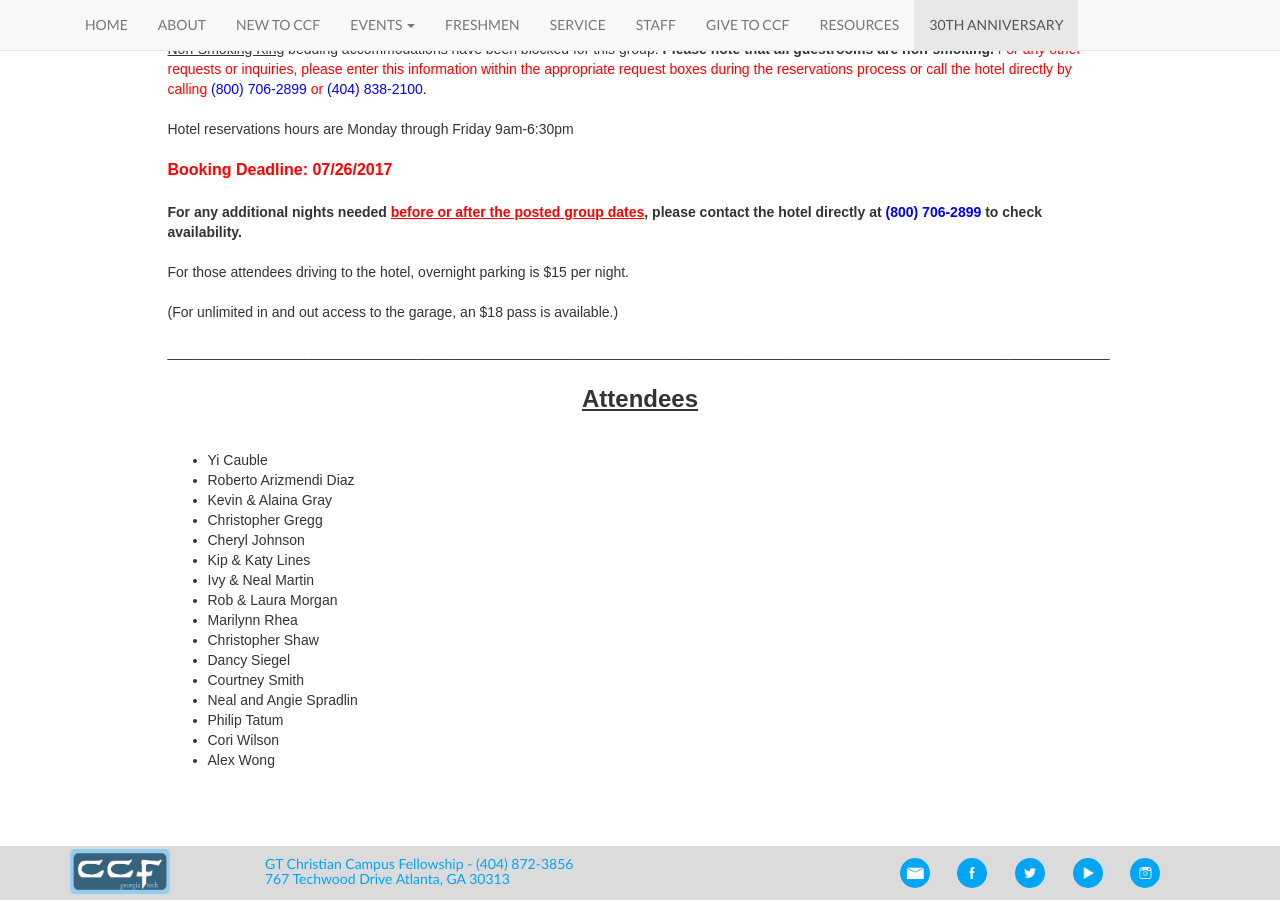
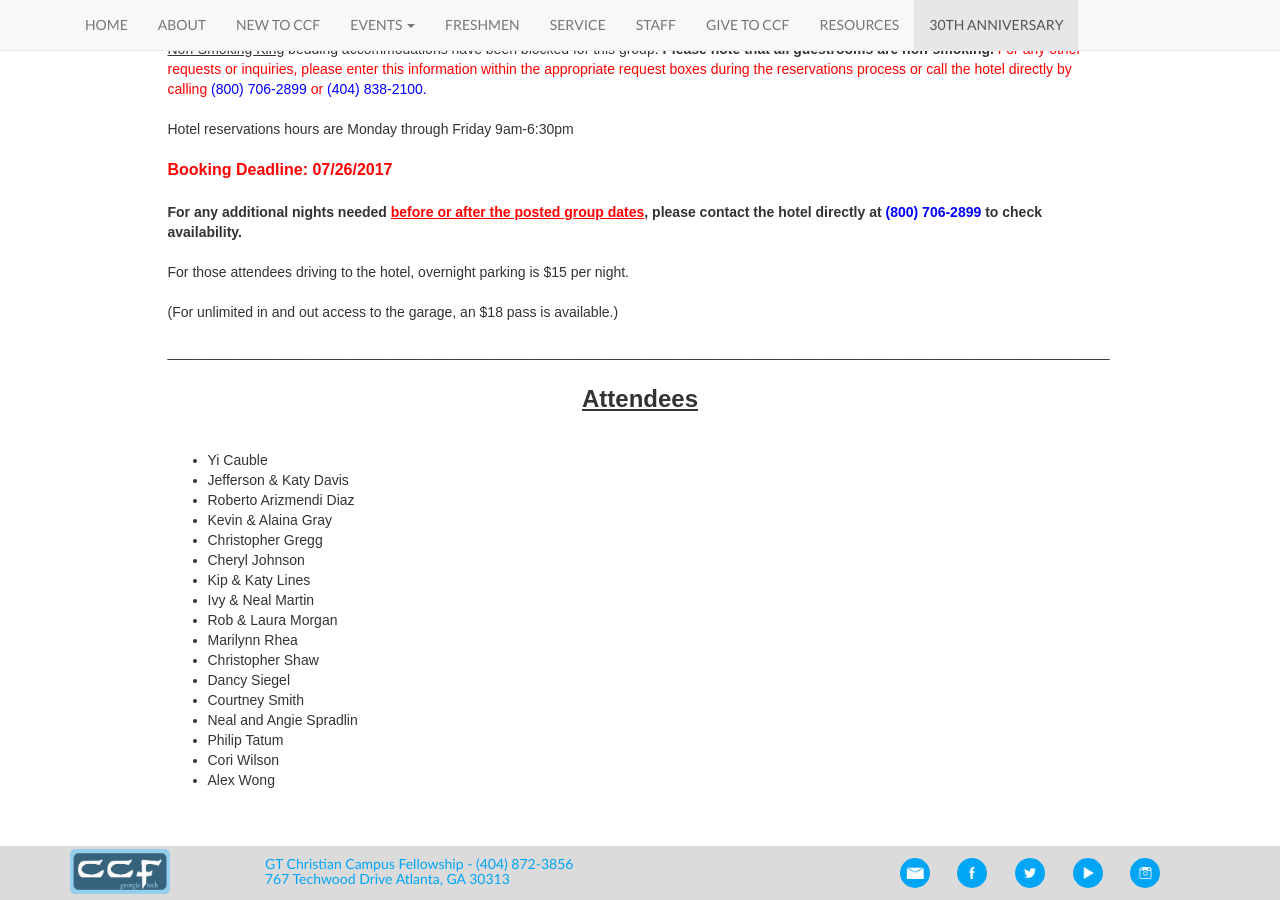
Before and after one commit to gtccf/gtccf.github.io, a Jekyll site: the page built from 30th/index.html, in a window 1280 px wide and 900 px high, scrolled down 872 px. Built offline with Jekyll 4.4.1, drawn with Linux system fonts in a browser that asks for light colours; nearby versions of some CDN libraries.

Commit message:
Added more attendees

```diff
--- a/30th/index.html
+++ b/30th/index.html
@@ -75,6 +75,7 @@ layout: default
           <br>
           <ul>
               <li>Yi Cauble<br>
+              <li>Jefferson & Katy Davis<br>
               <li>Roberto Arizmendi Diaz<br>
               <li>Kevin & Alaina Gray<br>
               <li>Christopher Gregg<br>
```
